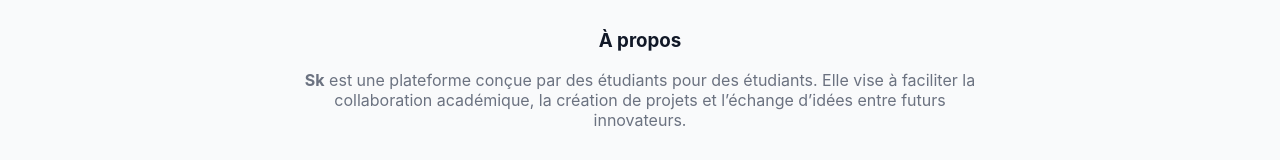
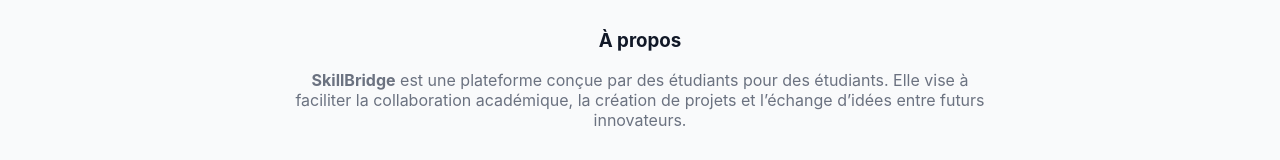
Before and after one commit to elfallahayoub/SkillBridge, a plain HTML site: page index.html in a window 1280 px wide. Shown: the part 1536-1696 px from the top of the page. Drawn offline with Linux system fonts and the light colour scheme.

Commit message:
amélioration dans la section à propos

```diff
--- a/index.html
+++ b/index.html
@@ -78,7 +78,7 @@
   <!-- About -->
   <section id="about" class="about container">
     <h3>À propos</h3>
-    <p><strong>Sk</strong> est une plateforme conçue par des étudiants pour des étudiants. Elle vise à faciliter la collaboration académique, la création de projets et l’échange d’idées entre futurs innovateurs.</p>
+    <p><strong>SkillBridge</strong> est une plateforme conçue par des étudiants pour des étudiants. Elle vise à faciliter la collaboration académique, la création de projets et l’échange d’idées entre futurs innovateurs.</p>
   </section>
 
   <!-- Footer -->
```
